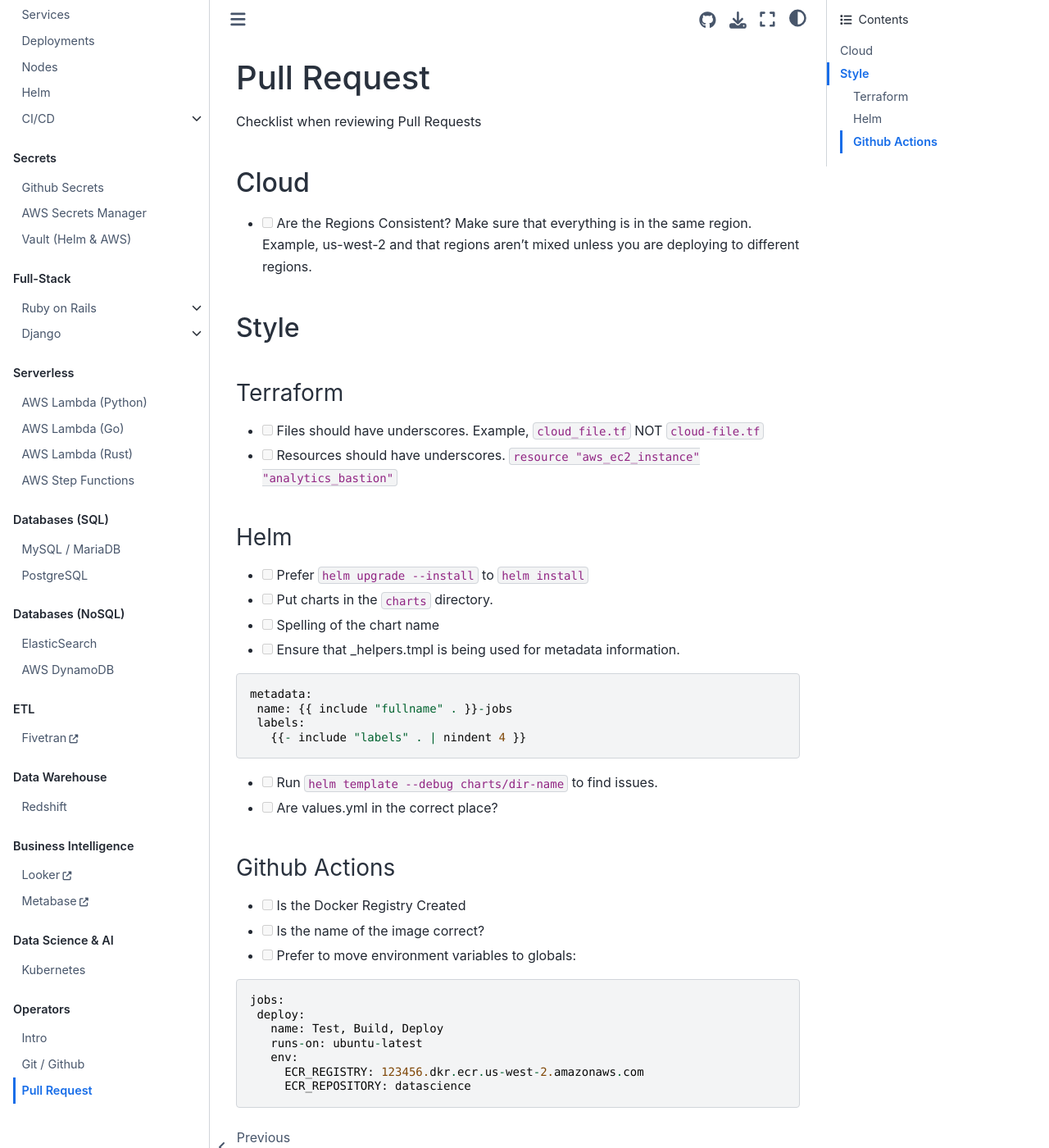
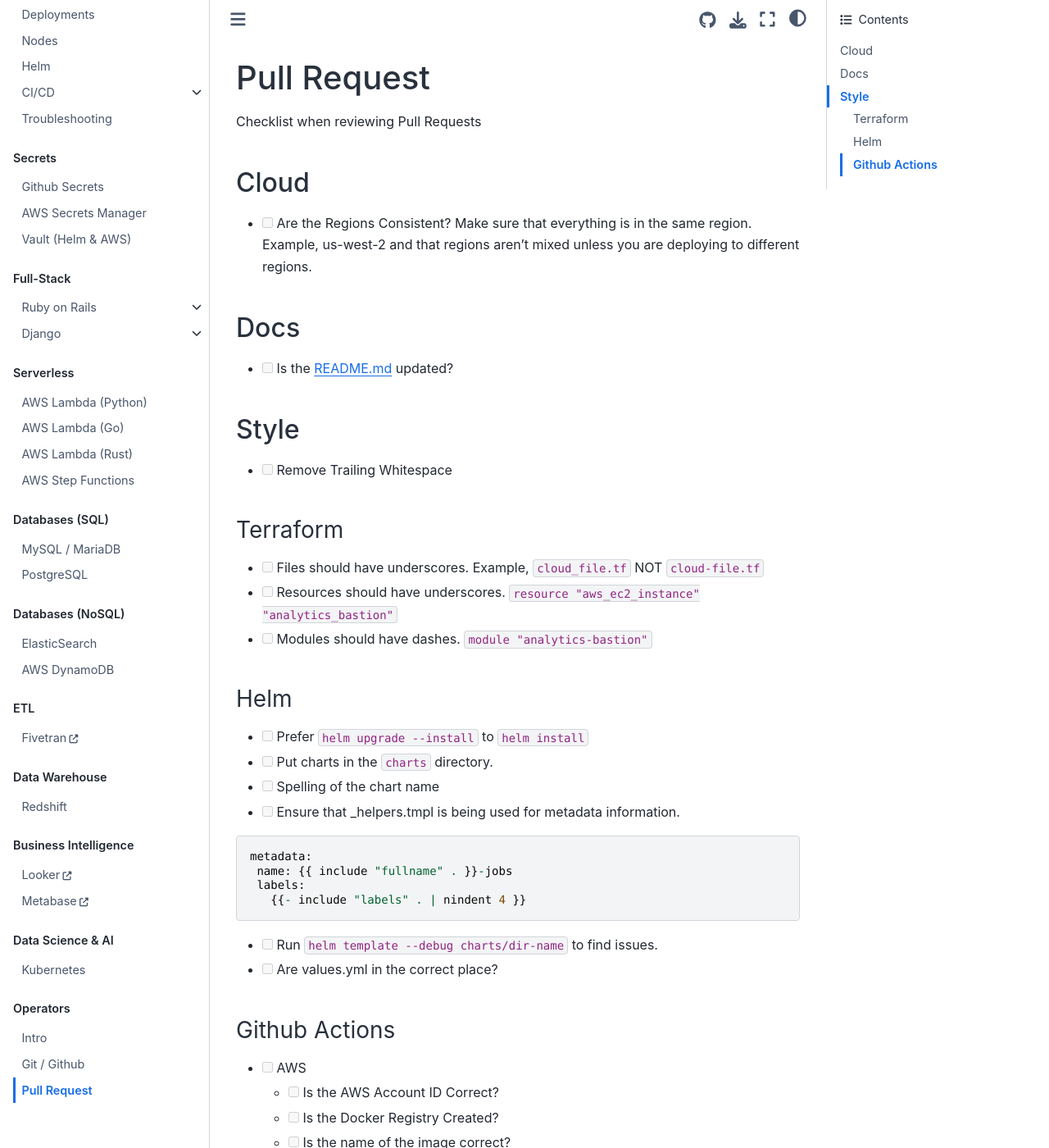
Before and after one commit to opszero/docs, a Jupyter Book: the page built from operators/pull-request.md, in a window 1280 px wide and 1400 px high. Shown: the whole window at 82% size. Built offline with Jupyter Book 1.0.4 settings and Sphinx 7.4.7 and the Sphinx Book theme 1.1.4, drawn with Linux system fonts in a browser that asks for light colours; pages that are not in the unit, such as notebooks, are missing from menus.

Commit message:
Added AWS

````diff
--- a/_toc.yml
+++ b/_toc.yml
@@ -56,6 +56,7 @@ parts:
         sections:
           - file: cicd/deploytag
       - file: cicd/gitlab
+  - file: kubernetes/troubleshooting
 - caption: Secrets
   chapters:
   - file: secrets/github-secrets
--- a/operators/pull-request.md
+++ b/operators/pull-request.md
@@ -6,12 +6,20 @@ Checklist when reviewing Pull Requests
 
  - [ ] Are the Regions Consistent? Make sure that everything is in the same region. Example, us-west-2 and that regions aren't mixed unless you are deploying to different regions.
 
+
+## Docs
+
+ - [ ] Is the README.md updated?
+
 ## Style
+
+ - [ ] Remove Trailing Whitespace
 
 ### Terraform
 
  - [ ] Files should have underscores. Example, `cloud_file.tf` NOT `cloud-file.tf`
  - [ ] Resources should have underscores. `resource "aws_ec2_instance" "analytics_bastion"`
+ - [ ] Modules should have dashes. `module "analytics-bastion"`
 
 ### Helm
 
@@ -31,8 +39,10 @@ Checklist when reviewing Pull Requests
 
 ### Github Actions
 
- - [ ] Is the Docker Registry Created
- - [ ] Is the name of the image correct?
+ - [ ] AWS
+   - [ ] Is the AWS Account ID Correct?
+   - [ ] Is the Docker Registry Created?
+   - [ ] Is the name of the image correct?
  - [ ] Prefer to move environment variables to globals:
  ```
  jobs:
````
Also changed, not shown: cicd/github-actions.md (+7 -0 lines), compliance/terraform-aws-bastion.md (+7 -0 lines), kubernetes/troubleshooting.md (added, +10 -0 lines), 1 other file.
